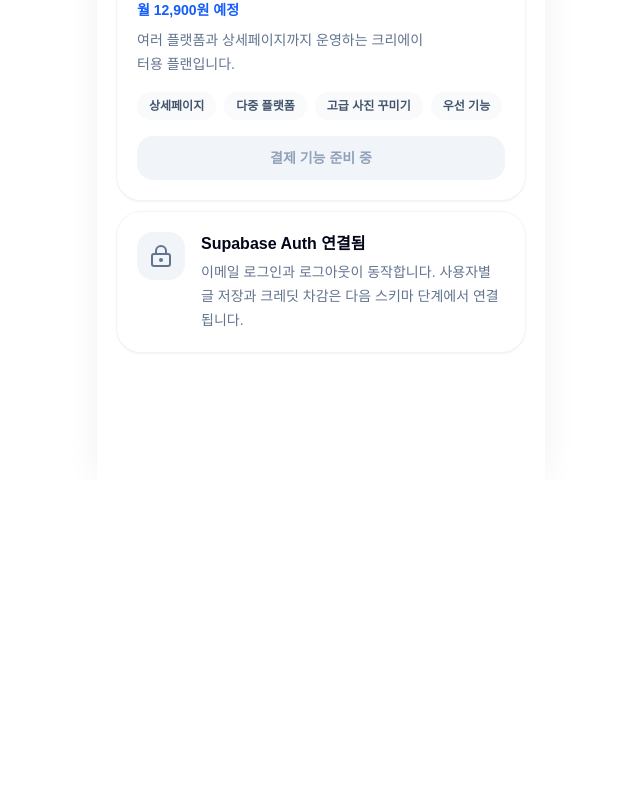
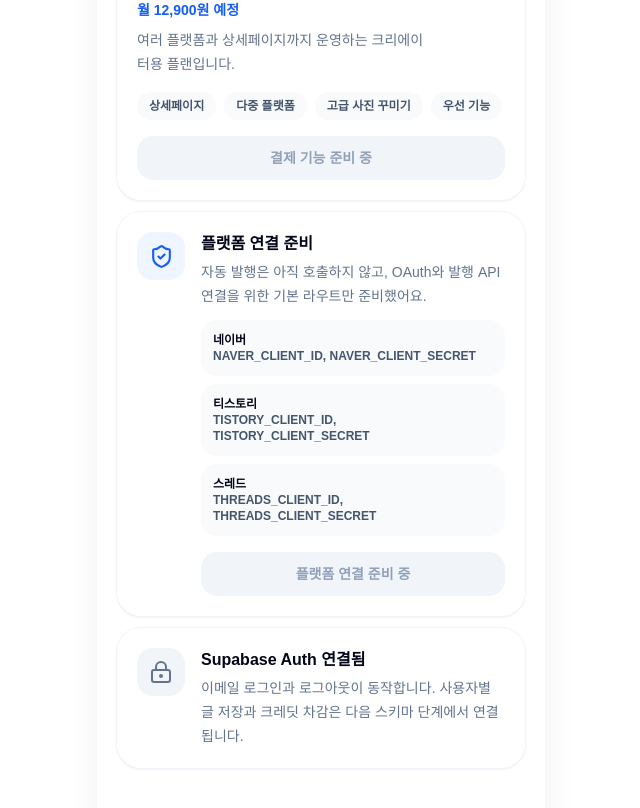
Before and after one commit to mykim2732/tripwriter, a Next.js app: page /account in a window 1280 px wide. Shown: the part 1032-1840 px from the top of the page, without its empty margins (319-959 px from the left). Before the commit the page ends 1512 px from the top, so only its background shows below. Built offline with nearby package versions, Linux system fonts and the light colour scheme; no server answers.

Commit message:
Sprint 45: prepare platform publishing stubs

```diff
--- a/app/account/page.tsx
+++ b/app/account/page.tsx
@@ -137,6 +137,28 @@ export default function AccountPage() {
             </article>
           ))}
 
+
+          <article className="rounded-3xl bg-white p-5 shadow-sm ring-1 ring-slate-100">
+            <div className="flex gap-4">
+              <div className="flex h-12 w-12 shrink-0 items-center justify-center rounded-2xl bg-blue-50 text-blue-600">
+                <ShieldCheck size={25} aria-hidden="true" />
+              </div>
+              <div className="min-w-0 flex-1">
+                <h2 className="text-base font-bold text-slate-950">플랫폼 연결 준비</h2>
+                <p className="mt-1 text-sm leading-6 text-slate-500">
+                  자동 발행은 아직 호출하지 않고, OAuth와 발행 API 연결을 위한 기본 라우트만 준비했어요.
+                </p>
+                <div className="mt-3 grid gap-2 text-xs font-bold text-slate-600">
+                  <div className="rounded-2xl bg-slate-50 p-3"><b className="text-slate-950">네이버</b><br />NAVER_CLIENT_ID, NAVER_CLIENT_SECRET</div>
+                  <div className="rounded-2xl bg-slate-50 p-3"><b className="text-slate-950">티스토리</b><br />TISTORY_CLIENT_ID, TISTORY_CLIENT_SECRET</div>
+                  <div className="rounded-2xl bg-slate-50 p-3"><b className="text-slate-950">스레드</b><br />THREADS_CLIENT_ID, THREADS_CLIENT_SECRET</div>
+                </div>
+                <button type="button" disabled className="mt-4 min-h-11 w-full cursor-not-allowed rounded-2xl bg-slate-100 px-4 text-sm font-black text-slate-400">
+                  플랫폼 연결 준비 중
+                </button>
+              </div>
+            </div>
+          </article>
           <article className="rounded-3xl bg-white p-5 shadow-sm ring-1 ring-slate-100">
             <div className="flex gap-4">
               <div className="flex h-12 w-12 shrink-0 items-center justify-center rounded-2xl bg-slate-100 text-slate-500">
--- /dev/null
+++ b/app/api/naver/callback/route.ts
@@ -0,0 +1,9 @@
+import { NextResponse } from "next/server";
+
+export async function GET() {
+  return NextResponse.json({
+    platform: "naver",
+    message: "네이버 OAuth callback은 아직 연결 준비 중입니다.",
+    requiredEnv: ["_CLIENT_ID", "_CLIENT_SECRET"],
+  }, { status: 501 });
+}
--- /dev/null
+++ b/app/api/naver/publish/route.ts
@@ -0,0 +1,8 @@
+import { NextResponse } from "next/server";
+
+export async function POST() {
+  return NextResponse.json({
+    platform: "naver",
+    message: "네이버 자동 발행은 각 플랫폼 API 정책에 맞춰 연결 준비 중입니다. 지금은 복사해서 발행하기를 사용해주세요.",
+  }, { status: 501 });
+}
--- /dev/null
+++ b/app/api/threads/callback/route.ts
@@ -0,0 +1,9 @@
+import { NextResponse } from "next/server";
+
+export async function GET() {
+  return NextResponse.json({
+    platform: "threads",
+    message: "스레드 OAuth callback은 아직 연결 준비 중입니다.",
+    requiredEnv: ["_CLIENT_ID", "_CLIENT_SECRET"],
+  }, { status: 501 });
+}
--- /dev/null
+++ b/app/api/threads/publish/route.ts
@@ -0,0 +1,8 @@
+import { NextResponse } from "next/server";
+
+export async function POST() {
+  return NextResponse.json({
+    platform: "threads",
+    message: "스레드 자동 발행은 각 플랫폼 API 정책에 맞춰 연결 준비 중입니다. 지금은 복사해서 발행하기를 사용해주세요.",
+  }, { status: 501 });
+}
--- /dev/null
+++ b/app/api/tistory/callback/route.ts
@@ -0,0 +1,9 @@
+import { NextResponse } from "next/server";
+
+export async function GET() {
+  return NextResponse.json({
+    platform: "tistory",
+    message: "티스토리 OAuth callback은 아직 연결 준비 중입니다.",
+    requiredEnv: ["_CLIENT_ID", "_CLIENT_SECRET"],
+  }, { status: 501 });
+}
--- /dev/null
+++ b/app/api/tistory/publish/route.ts
@@ -0,0 +1,8 @@
+import { NextResponse } from "next/server";
+
+export async function POST() {
+  return NextResponse.json({
+    platform: "tistory",
+    message: "티스토리 자동 발행은 각 플랫폼 API 정책에 맞춰 연결 준비 중입니다. 지금은 복사해서 발행하기를 사용해주세요.",
+  }, { status: 501 });
+}
```
